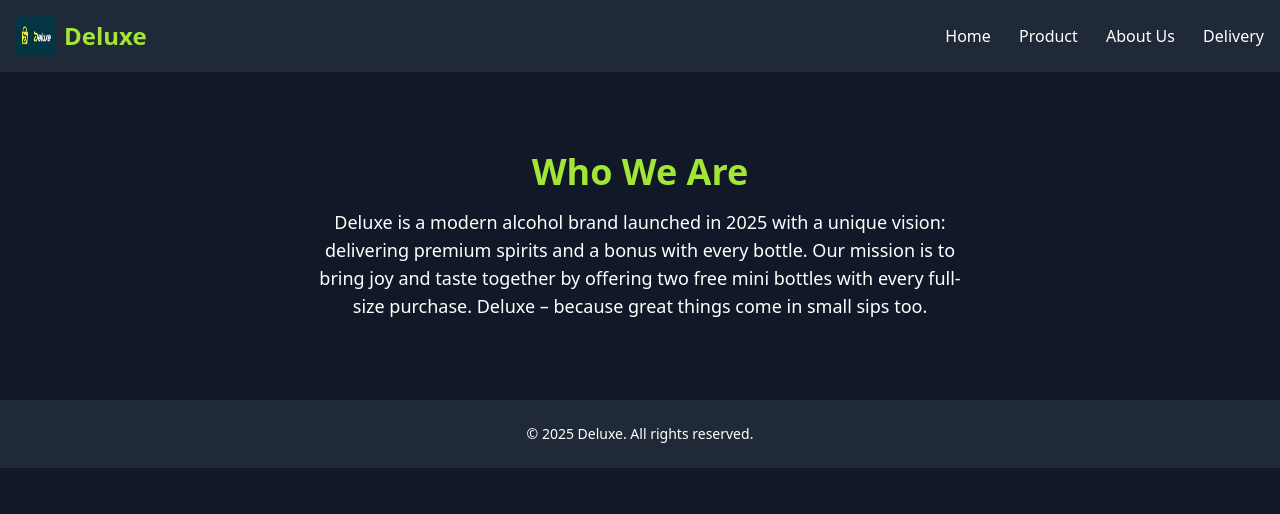
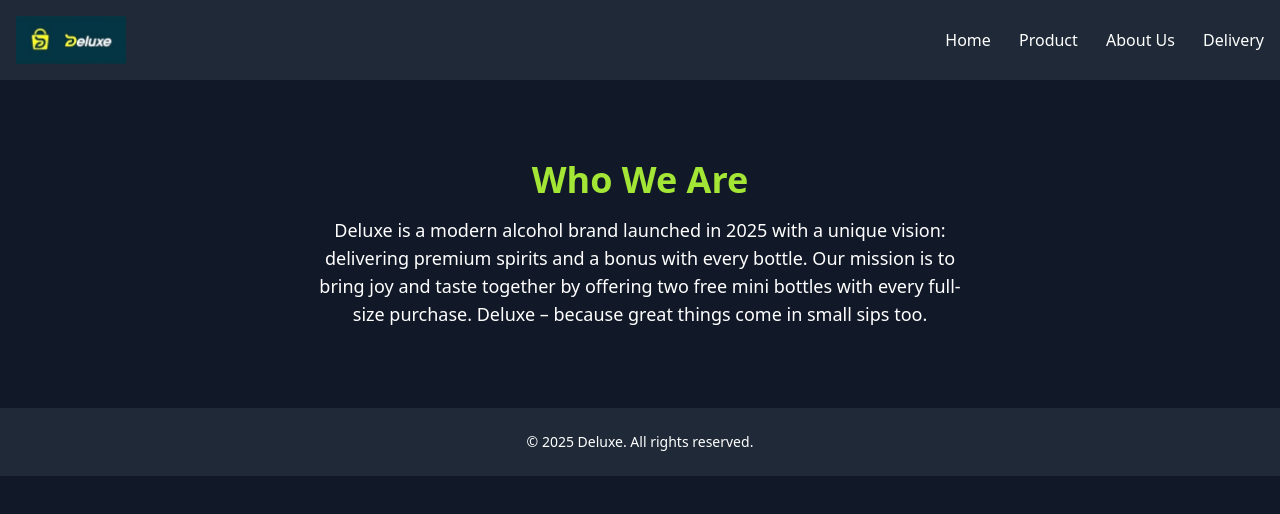
Before and after one commit to vikret/Deluxe, a plain HTML site: page about.html in a window 1280 px wide. Drawn offline with nearby package versions, Linux system fonts and the light colour scheme.

Commit message:
Update about.html

```diff
--- a/about.html
+++ b/about.html
@@ -14,8 +14,7 @@
   <!-- Navbar -->
   <nav class="flex items-center justify-between p-4 bg-gray-800">
     <div class="flex items-center space-x-2">
-      <img src="logo.png" alt="Deluxe Logo" class="w-10 h-10" />
-      <span class="text-2xl font-bold text-lime-400">Deluxe</span>
+      <img src="logo.png" alt="Deluxe Logo" class="w-30 h-12" />
     </div>
     <div class="space-x-6">
       <a href="index.html" class="hover:text-lime-400">Home</a>
```
